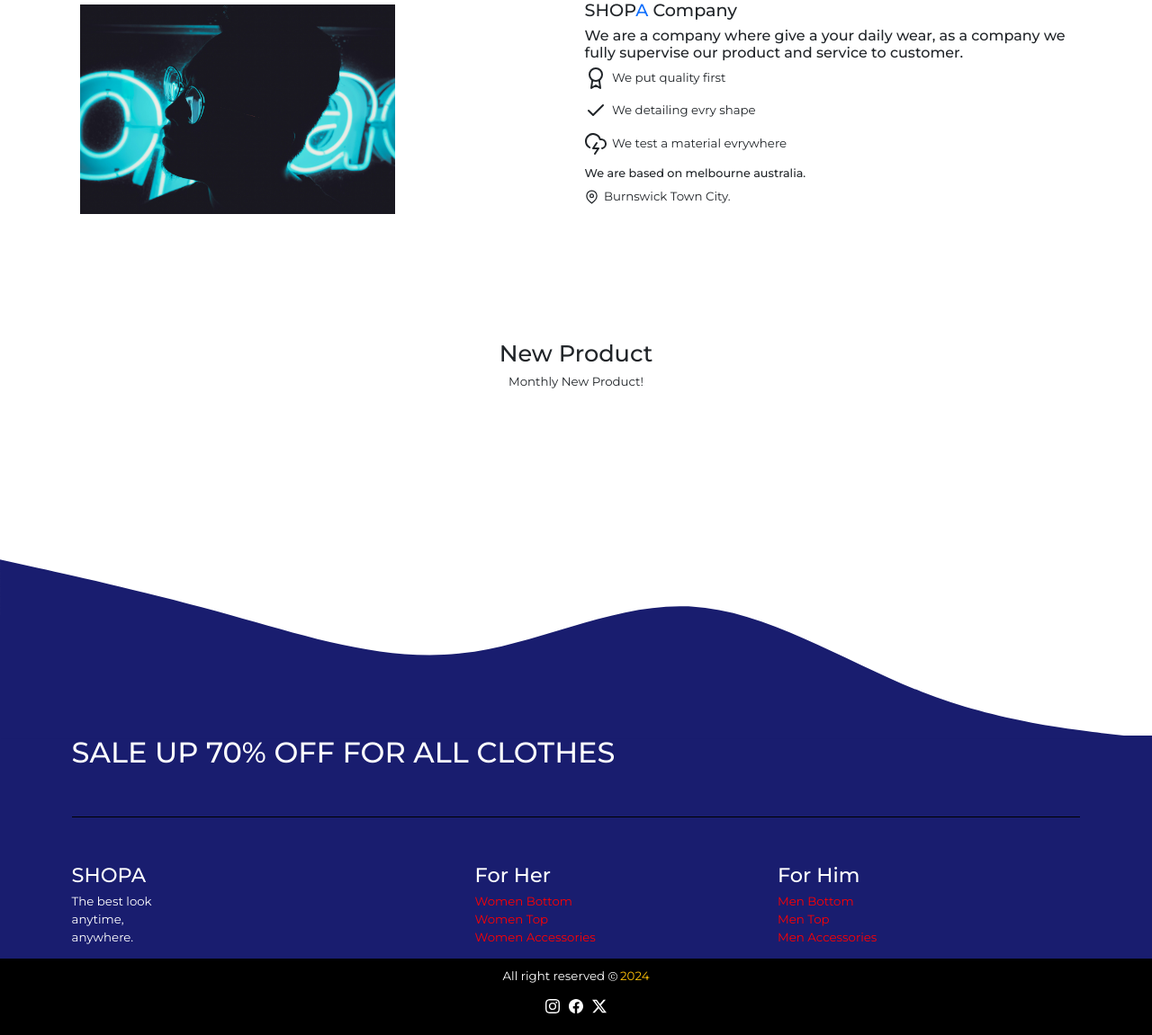
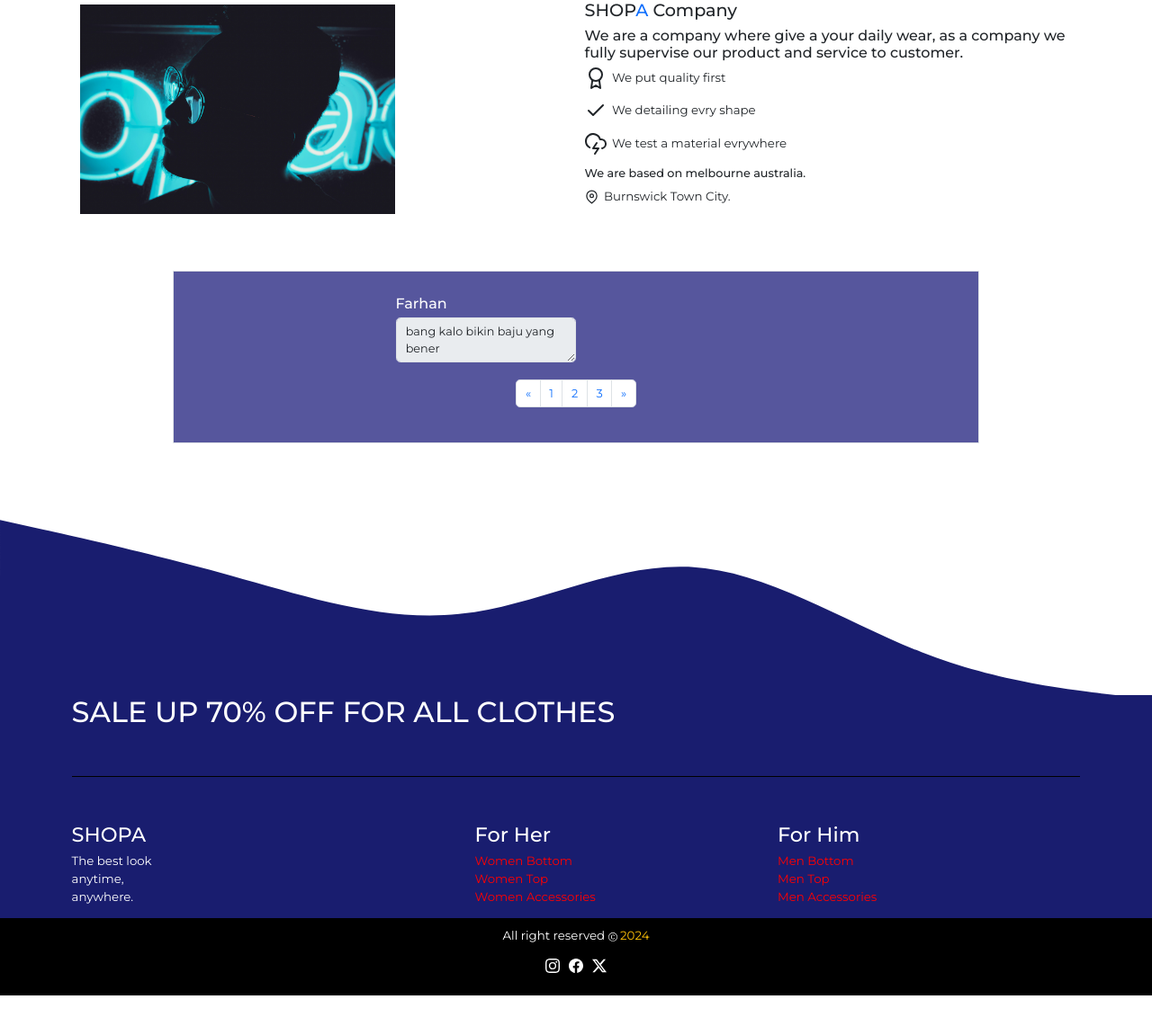
Before and after one commit to PrimiMiulini/cloth-web-master, a PHP site: page /homeadmin.php in a window 1280 px wide. Shown: the part 907-2058 px from the top of the page at 90% size. After the commit the page ends 2014 px from the top, so only its background shows below. Run offline with PHP 8.4, Linux system fonts and the light colour scheme; the visitor is signed in with stand-in values (Sample User, id 1); data that the repository does not hold is empty.

Commit message:
modified about, contactUsAdmin, homeadmin .php, homeadmin.css

```diff
--- a/about.php
+++ b/about.php
@@ -52,8 +52,6 @@ if ($_SERVER['REQUEST_METHOD'] == 'POST' && isset($_POST['submit'])) {
     }
 }
 ?>
-
-
 <!DOCTYPE html>
 <html lang="en">
   <head>
--- a/contactUsAdmin.php
+++ b/contactUsAdmin.php
@@ -20,34 +20,3 @@ $stmt->bind_param("ii", $offset, $per_page);
 $stmt->execute();
 $result = $stmt->get_result();
 ?>
-
-<html>
-<head>
-    <title>Complaints</title>
-</head>
-<body>
-
-<?php while ($row = $result->fetch_assoc()) : ?>
-    <?php
-    $username = $row['username'];
-    $message = $row['message'];
-    ?>
-
-    <div class="complaint-box">
-        <p>Username: <?= $username ?></p>
-        <p>Message: <?= $message ?></p>
-    </div>
-
-<?php endwhile; ?>
-
-<div class="pagination">
-    <?php if ($current_page > 1) : ?>
-        <a href="?page=<?= $current_page - 1 ?>" class="page-link">&laquo;</a>
-    <?php endif; ?>
-    <?php if ($current_page < $total_pages) : ?>
-        <a href="?page=<?= $current_page + 1 ?>" class="page-link"> &raquo;</a>
-    <?php endif; ?>
-</div>
-
-</body>
-</html>
--- a/css/homeadmin.css
+++ b/css/homeadmin.css
@@ -85,60 +85,55 @@ body{
 }
 
 
-/* Product */
-#product {
-    padding: 6rem;
-    text-align: center;
+/* contactus */
+#contact{
+
+    display: flex;
+    align-items: center;
+    justify-content: center;
+
 }
 
-#product .row {
-    width: 100%;
-    padding: .5rem;
-    box-sizing: border-box;
+#contact .content {
+
+    display: flex;
+    align-items: center;
+    justify-content: center;
+    min-width: 80%;
+    padding: 2rem;
+    background-color: #56569d;
+    color: white;
+    transition: .5s ease-in-out;
 }
 
-#product .row .col-md-4 {
-    width: 200px;
-    padding: .5rem;
-    margin-right: 4rem;
-    border: 1px solid black;
-    border-radius: 10%;
-    background-color: rgba(0,0,0,.2);
-    box-sizing: border-box;
-    transition: .5s; /* Ensure padding is included in total width */
+#contact .content:hover{
+
+    box-shadow: -1px 1px 5px 5px rgb(0 192 211 / 80%);
+
 }
 
-#product .row .col-md-4 img{
-    transition: .5s;
+#contact .content .row h5{
+    margin-left: -.8rem;
 }
 
-#product .row .col-md-4 img:hover{
-    transform: scale(1.5);
-    border-radius: 50%;
+#contact .content .row #floatingTextarea {
+
+    max-width: 50%;
+
 }
 
-#product .row .content nav {
+#contact .content .row nav{
     display: flex;
+    align-items: center;
     justify-content: center;
-    width: 100%;
 }
 
-#product .row .content nav li {
-    list-style-type: none;
-    display: inline-block;
-    margin-right: .5rem;
-}
+#contact .content .row nav ul li a:hover{
 
-#product .row .content nav li:last-child {
-    margin-right: 0; /* Remove right margin from the last navigation item */
-}
+    transform: scale(1.1);
+    background: green;
+    border: .5px solid white;
 
-#product .row .content nav li a{
-    transition: .5s;
-}
-
-#product .row .content nav li a:hover{
-    scale: 1.2;
 }
 
 /* content */
@@ -253,6 +248,7 @@ body{
       font-size: 1rem;
     }
 
+
     .product p{
       font-size: 1.2rem;
     }
--- a/homeadmin.php
+++ b/homeadmin.php
@@ -1,8 +1,9 @@
 <?php
 require 'funcEvrything.php';
 $product = query("SELECT * FROM detail_product WHERE created_at >= DATE_SUB(CURDATE(), INTERVAL 1 MONTH);");
+
+require 'contactUsAdmin.php';
 ?>
-
 <!DOCTYPE html>
 <html lang="en">
   <head>
@@ -68,36 +69,34 @@ $product = query("SELECT * FROM detail_product WHERE created_at >= DATE_SUB(CURD
     </section>
     <!-- About End -->
 
-    <!-- Product Start-->
-    <section id="product" class="product">
-    <h2>New Product</h2>
-    <p data-aos="fade-right-up" data-aos-offset="100" data-aos-duration="1000">Monthly New Product!</p>
-    <div class="row">
-        <?php
-        $count = 0;
-        foreach ($product as $prd) : ?>
-            <div data-aos="flip-right" data-aos-delay="100" data-aos-offset="250" data-aos-duration="1500" class="col-md-3">
-                <form action="detail.php" method="get">
-                    <a href="detail.php?gambar=<?= $prd['gambar'] ?>" class="product-link">
-                        <img src="<?=$prd['gambar'] ?>" alt="" width="150">
-                    </a>
-                    <h4><?= $prd['nama_produk'] ?></h4>
-                    <p>Rp. <?= number_format($prd['harga'], 0, ',', '.'); ?></p>
-                    <!-- Hidden input to pass product image -->
-                    <input type="hidden" name="gambar" value="<?= $prd['gambar'] ?>">
-                    <!-- Submit button -->
-                    <button type="submit" class="btn btn-outline-success" name="submit">ADD CART</button>
-                </form>
-            </div>
-            <?php
-            $count++;
-            if ($count % 4 == 0) : ?>
-                </div><div class="row">
-            <?php endif; ?>
-        <?php endforeach; ?>
+    <!-- Contactus start  -->
+    <div class="container" id="contact">
+      <div class="content border" data-aos="fade-up" data-aos-offset="50" data-aos-delay="150" data-aos-duration="1500">
+        <div class="row">
+          <h5 class="">Farhan</h5>
+          <textarea class="form-control mb-4" id="floatingTextarea" disabled><?= "bang kalo bikin baju yang bener" ?></textarea>
+          <!-- Pagination Start -->
+          <nav aria-label="Page navigation example">
+            <ul class="pagination">
+              <li class="page-item">
+                <a class="page-link" href="#" aria-label="Previous">
+                  <span aria-hidden="true">&laquo;</span>
+                </a>
+              </li>
+              <li class="page-item"><a class="page-link" href="#">1</a></li>
+              <li class="page-item"><a class="page-link" href="#">2</a></li>
+              <li class="page-item"><a class="page-link" href="#">3</a></li>
+              <li class="page-item">
+                <a class="page-link" href="#" aria-label="Next">
+                  <span aria-hidden="true">&raquo;</span>
+                </a>
+              </li>
+            </ul>
+          </nav>
+        </div>
+      </div>
     </div>
-    </section>
-    <!-- Product End-->
+    <!-- Contactus end  -->
 
     <!-- Content Start -->
     <svg xmlns="http://www.w3.org/2000/svg" viewBox="0 0 1440 320">
```
